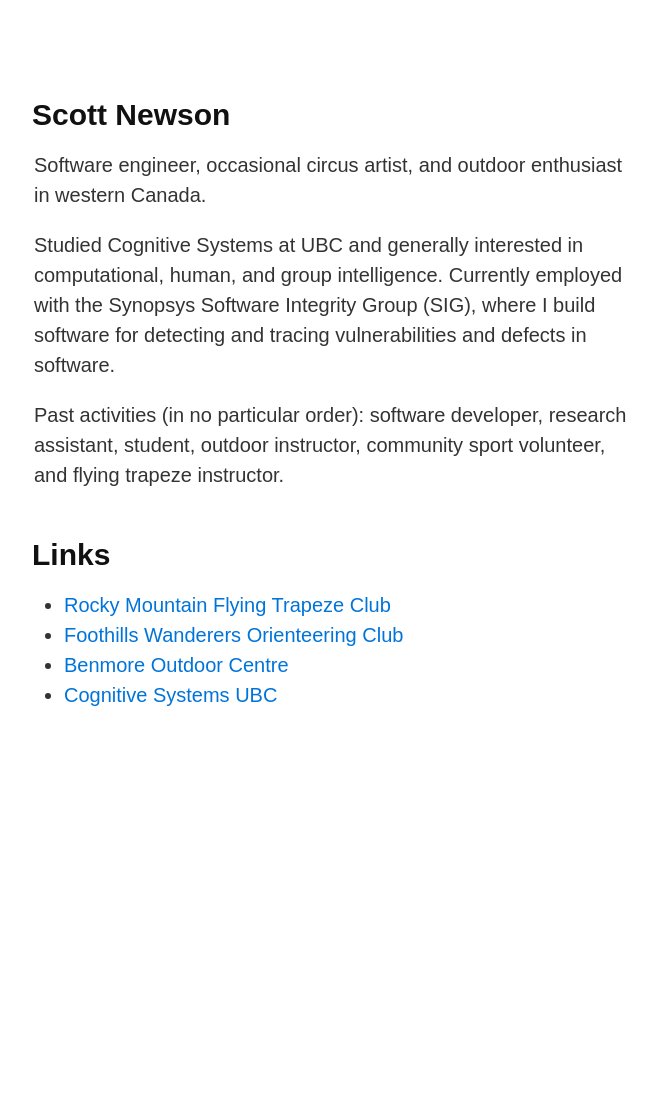
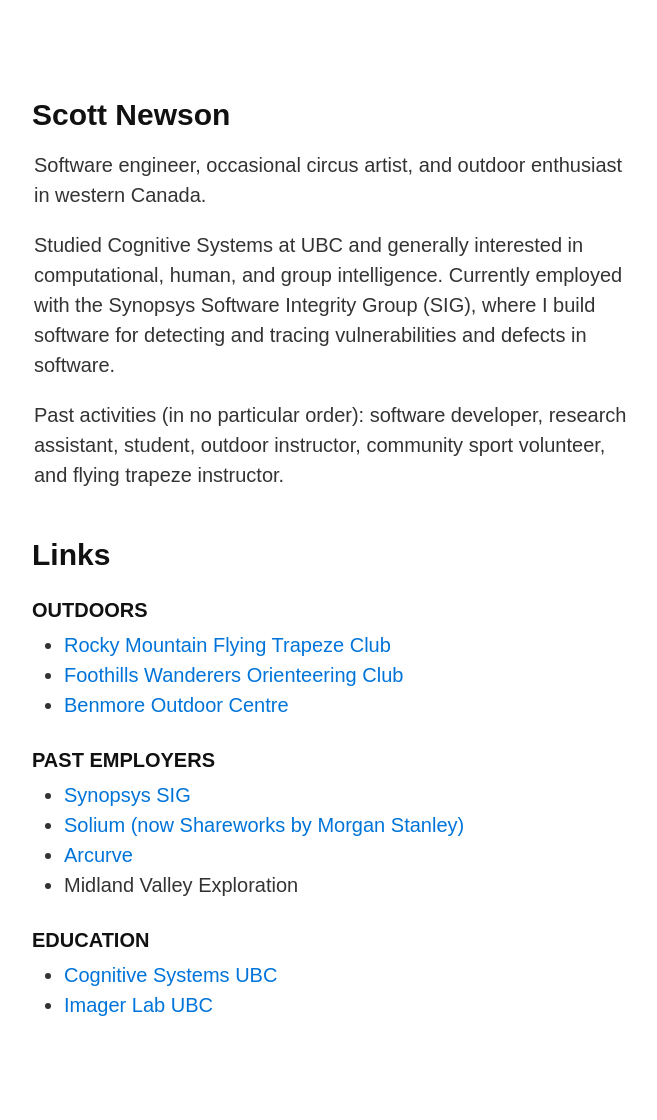
Before and after one commit to sgnewson/sgnewson.github.io, a Jekyll site: the page built from index.md, in a window 1280 px wide. Shown: the whole page, without its empty margins (306-963 px from the left). Built offline with Jekyll 4.4.1, drawn with Linux system fonts in a browser that asks for light colours; before the commit the page ends 900 px from its top, so only the background shows below that.

Commit message:
update links

```diff
--- a/index.md
+++ b/index.md
@@ -10,8 +10,18 @@
 Past activities (in no particular order): software developer, research assistant, student, outdoor instructor, community sport volunteer, and flying trapeze instructor.
 
 ## Links
+### Outdoors
 
 * [Rocky Mountain Flying Trapeze Club](https://www.rockymountaintrapeze.ca/)
 * [Foothills Wanderers Orienteering Club](https://orienteeringcalgary.ca/)
 * [Benmore Outdoor Centre](https://www.experienceoutdoors.org.uk/outdoor-learning-scotland)
+
+### Past Employers
+* [Synopsys SIG](https://www.synopsys.com/software-integrity.html)
+* [Solium (now Shareworks by Morgan Stanley)](https://www.shareworks.com/)
+* [Arcurve](https://www.arcurve.com/)
+* Midland Valley Exploration
+
+### Education
 * [Cognitive Systems UBC](https://cogsys.ubc.ca/)
+* [Imager Lab UBC](http://www.cs.ubc.ca/labs/imager/imager.php)
```
